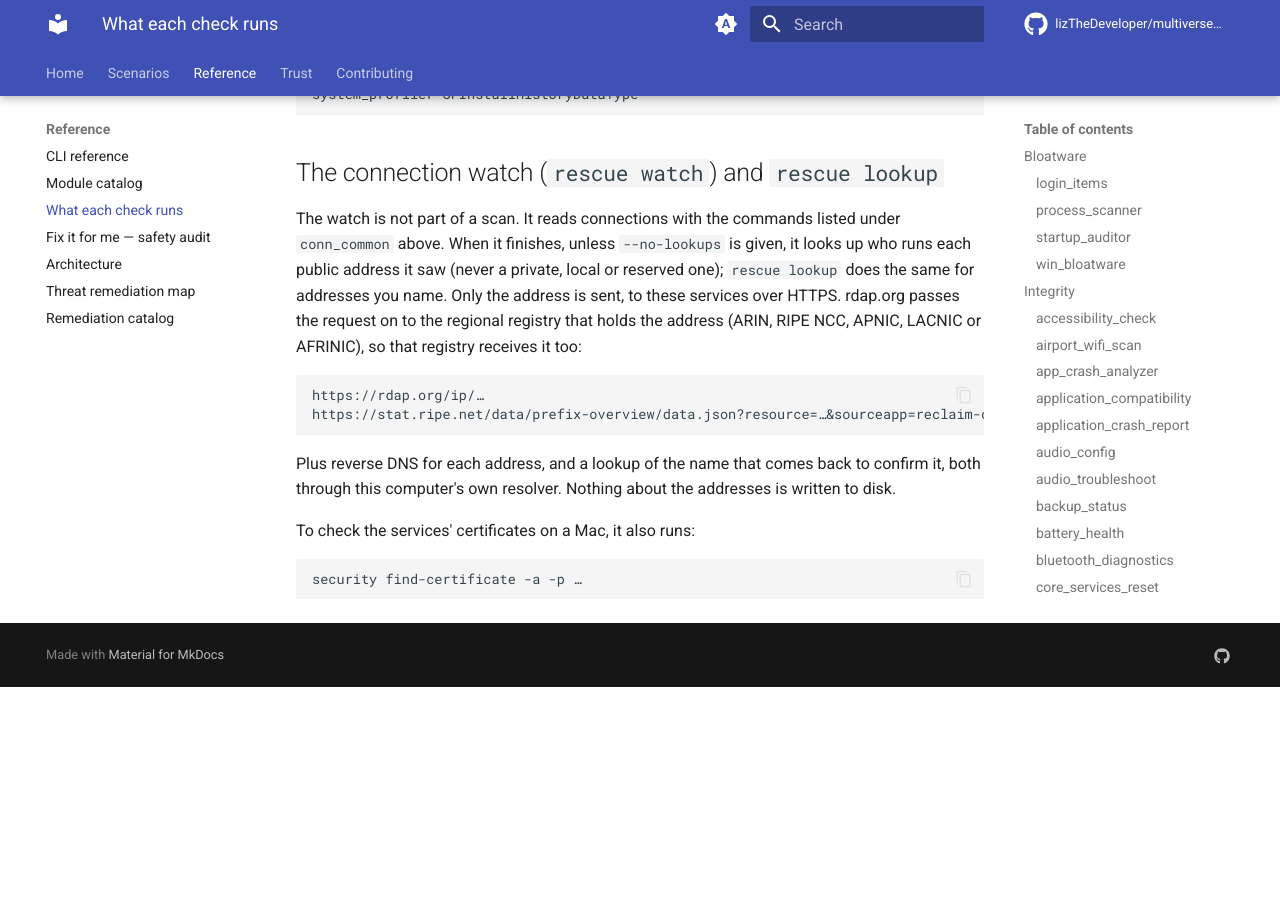
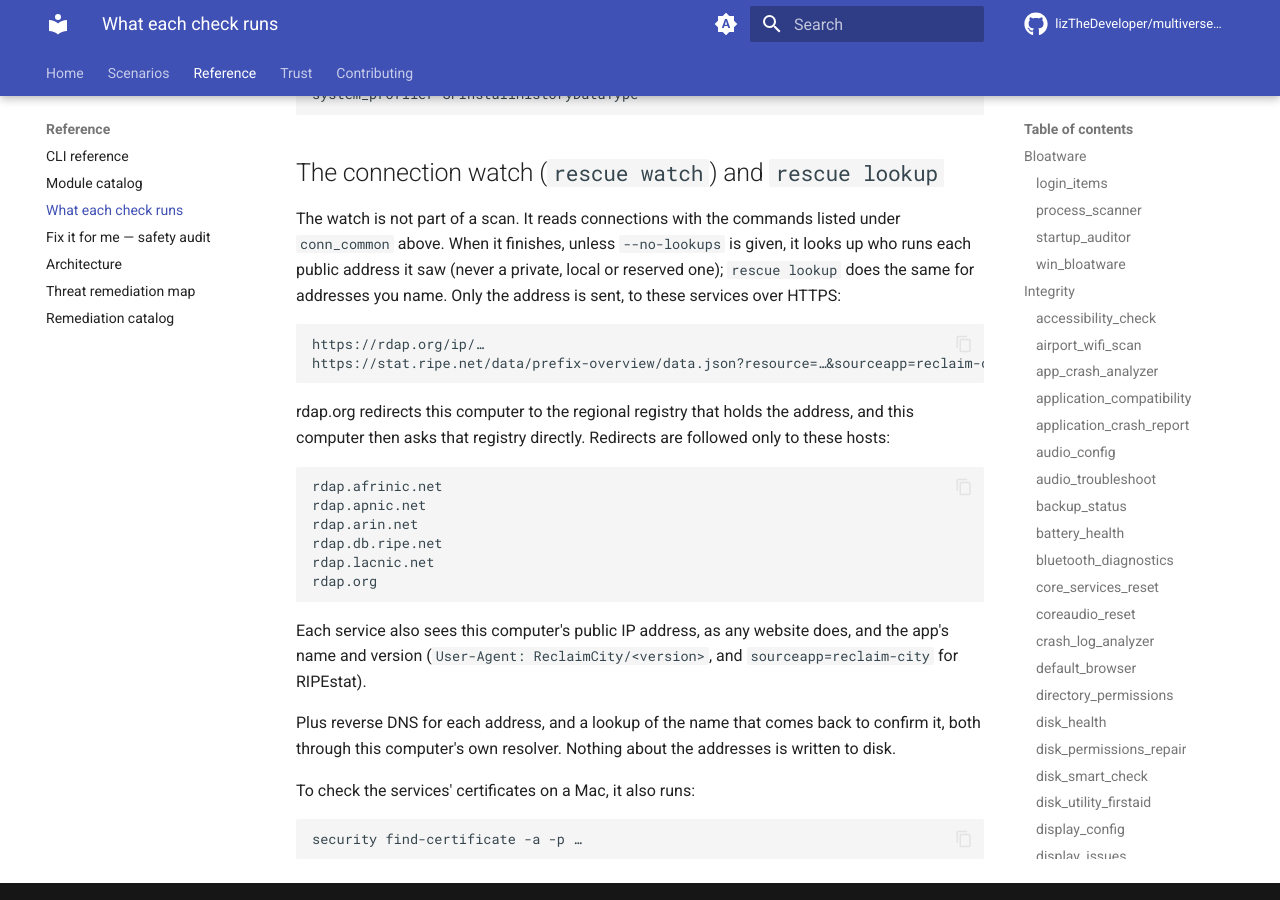
Before and after one commit to lizTheDeveloper/multiverse-device-rescue, an MkDocs documentation site: the page built from docs/commands.md, in a window 1280 px wide and 900 px high, scrolled down 44239 px. Built offline with MkDocs 1.6.1 and Material for MkDocs 9.7.7, drawn with Linux system fonts in a browser that asks for light colours; comment, search, counter and statistics services are not loaded; before the commit the page ends 44926 px from its top, so only the background shows below that.

Commit message:
Lookup docs: rdap.org redirects this computer to the registry; services see its IP and app name
The trust docs, CLI help, SOURCES and walkthrough now say rdap.org
redirects this computer to the regional registry, which it then asks
directly, and that each service sees the computer's public IP address and
the app's name and version. docs/commands.md lists the registry hosts from
whois.py's allow-list. The stop count is taken when the watch first sees
the stop, so a quick second stop ends the lookups, and counting a stop
takes no lock in the signal handler.

Co-Authored-By: Claude Opus 5.5 <noreply@anthropic.com>

````diff
--- a/docs/commands.md
+++ b/docs/commands.md
@@ -2222,15 +2222,29 @@ The watch is not part of a scan. It reads connections with the commands
 listed under `conn_common` above. When it finishes, unless `--no-lookups`
 is given, it looks up who runs each public address it saw (never a private,
 local or reserved one); `rescue lookup` does the same for addresses you
-name. Only the address is sent, to these services over HTTPS. rdap.org
-passes the request on to the regional registry that holds the address
-(ARIN, RIPE NCC, APNIC, LACNIC or AFRINIC), so that registry receives it
-too:
+name. Only the address is sent, to these services over HTTPS:
 
 ```text
 https://rdap.org/ip/…
 https://stat.ripe.net/data/prefix-overview/data.json?resource=…&sourceapp=reclaim-city
 ```
+
+rdap.org redirects this computer to the regional registry that holds the
+address, and this computer then asks that registry directly. Redirects
+are followed only to these hosts:
+
+```text
+rdap.afrinic.net
+rdap.apnic.net
+rdap.arin.net
+rdap.db.ripe.net
+rdap.lacnic.net
+rdap.org
+```
+
+Each service also sees this computer's public IP address, as any website
+does, and the app's name and version (`User-Agent: ReclaimCity/<version>`,
+and `sourceapp=reclaim-city` for RIPEstat).
 
 Plus reverse DNS for each address, and a lookup of the name that comes
 back to confirm it, both through this computer's own resolver.
````
Also changed, not shown: docs/cli.md (+9 -4 lines), docs/index.md (+5 -3 lines), docs/privacy.md (+9 -7 lines), docs/trust-and-safety.md (+10 -5 lines), guides/remediation/read_a_connection_watch.md (+6 -4 lines), 8 other files.
